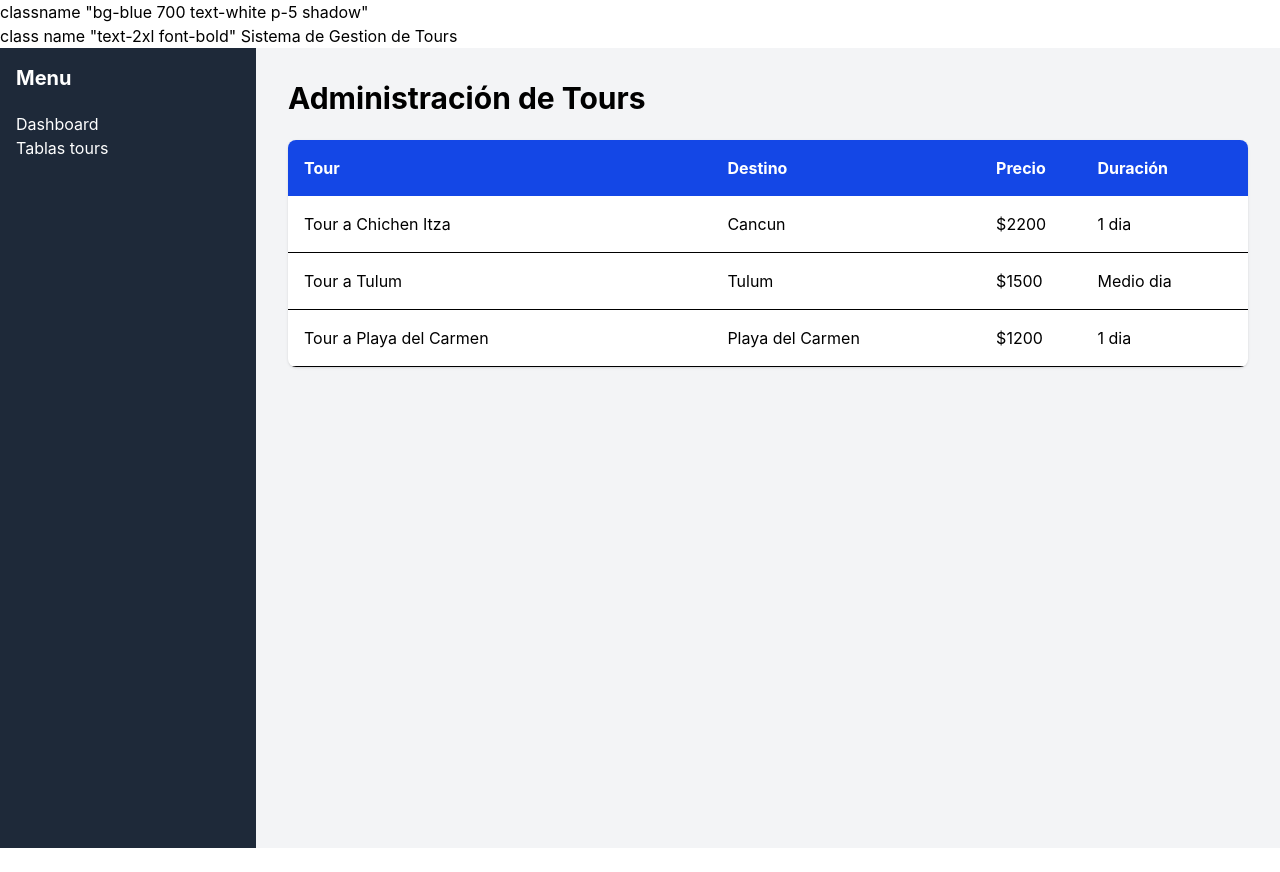
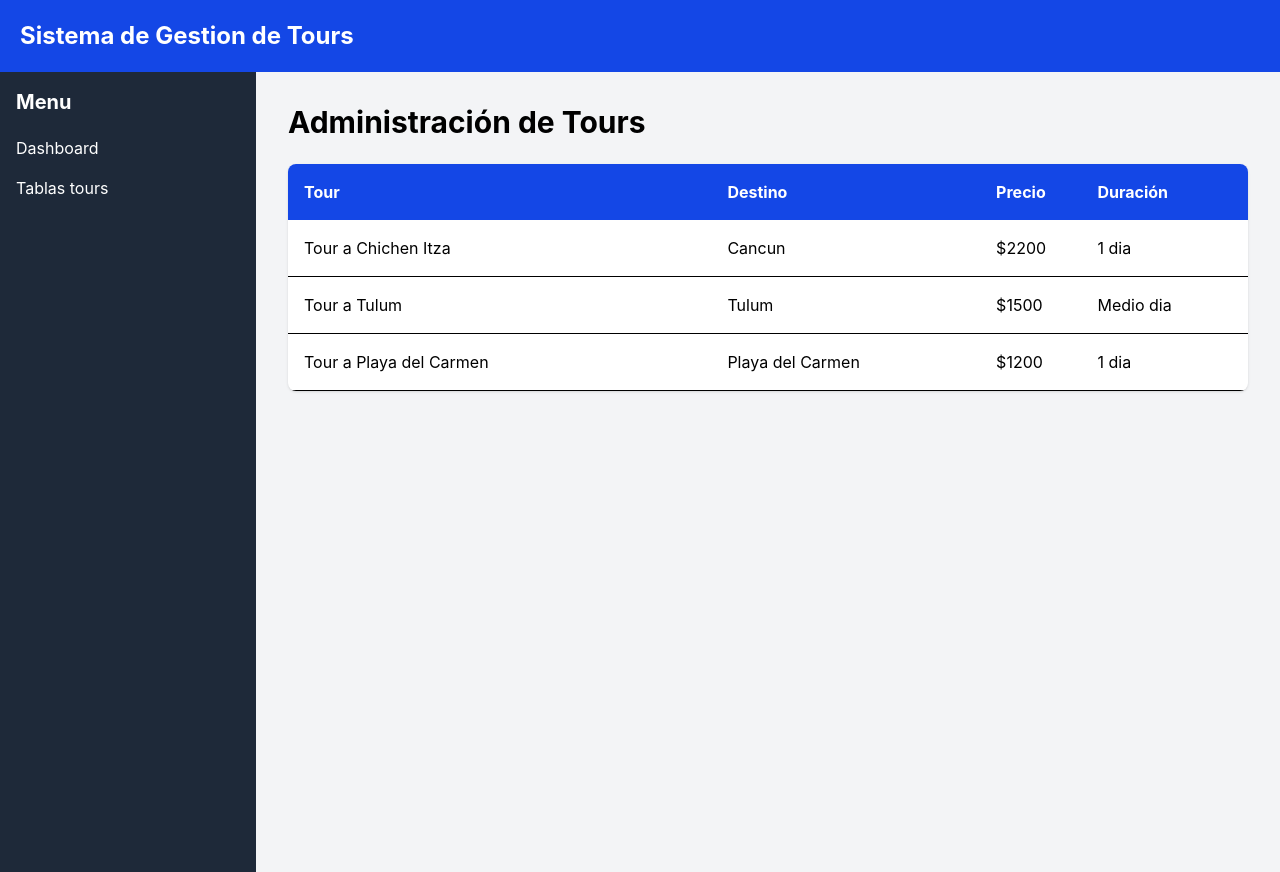
Before and after one commit to Chiquil1/Tours, a React (Vite) app: page / in a window 1280 px wide. Before the commit the page ends 848 px from the top, so only its background shows below. Built offline with nearby package versions, Linux system fonts and the light colour scheme.

Commit message:
Correccciones en header y Sidebar

```diff
--- a/src/components/Header.tsx
+++ b/src/components/Header.tsx
@@ -1,9 +1,9 @@
 const Header = () => {
     return (
-        <header> classname "bg-blue 700 text-white p-5 shadow"
-
-            <h1>class name "text-2xl font-bold"
-                Sistema de Gestion de Tours</h1>
+        <header className="bg-blue-700 text-white p-5 shadow">
+            <h1 className="text-2xl font-bold">
+                Sistema de Gestion de Tours
+            </h1>
         </header>
     );
 };
--- a/src/components/Sidebar.tsx
+++ b/src/components/Sidebar.tsx
@@ -1,17 +1,17 @@
 const Sidebar = () => {
     return (
         <aside className="w-64 h-screen bg-gray-800 text-white min-h-screen p-4">
-            <h2 className="text-xl font-bold mb-5">
+          <h2 className="text-xl font-bold mb-5">
                 Menu
             </h2>
-            <ul className="space-4">
-                <li className="hover:text-400 cursor-pointer">
+            <ul className="space-y-4">
+                <li className="hover:text-gray-400 cursor-pointer">
                     Dashboard
-                </li >
-                <li className="hover:text-400 cursor-pointer">
+                </li>
+                <li className="hover:text-gray-400 cursor-pointer">
                     Tablas tours
-                </li >
-            </ul >
+                </li>
+            </ul>
         </aside>
     );
 };
```
